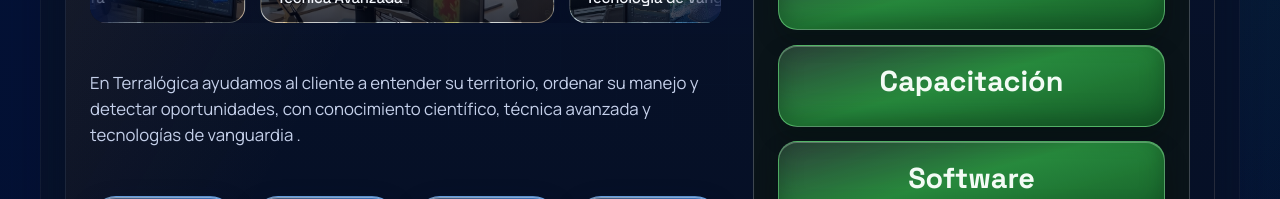
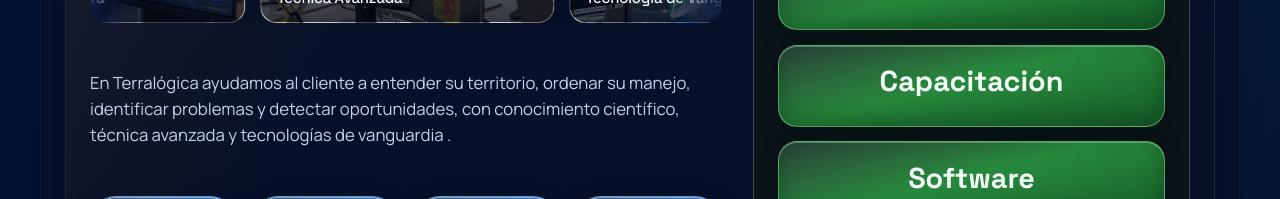
Before and after one commit to moraman61-arch/terralogica-web, a React (Vite) app: page / in a window 1280 px wide. Shown: the part 420-619 px from the top of the page. Built offline with nearby package versions, Linux system fonts and the light colour scheme; grey boxes are pictures that could not be loaded.

Commit message:
Actualizar contenido en App

```diff
--- a/src/App.jsx
+++ b/src/App.jsx
@@ -231,7 +231,7 @@
               </div>
             </div>
             <p className="hero-text">
-              En Terralógica ayudamos al cliente a entender su territorio, ordenar su manejo
+              En Terralógica ayudamos al cliente a entender su territorio, ordenar su manejo, identificar problemas
               y detectar oportunidades, con conocimiento científico, técnica avanzada y tecnologías de vanguardia .
             </p>
             <div className="hero-actions">
```
